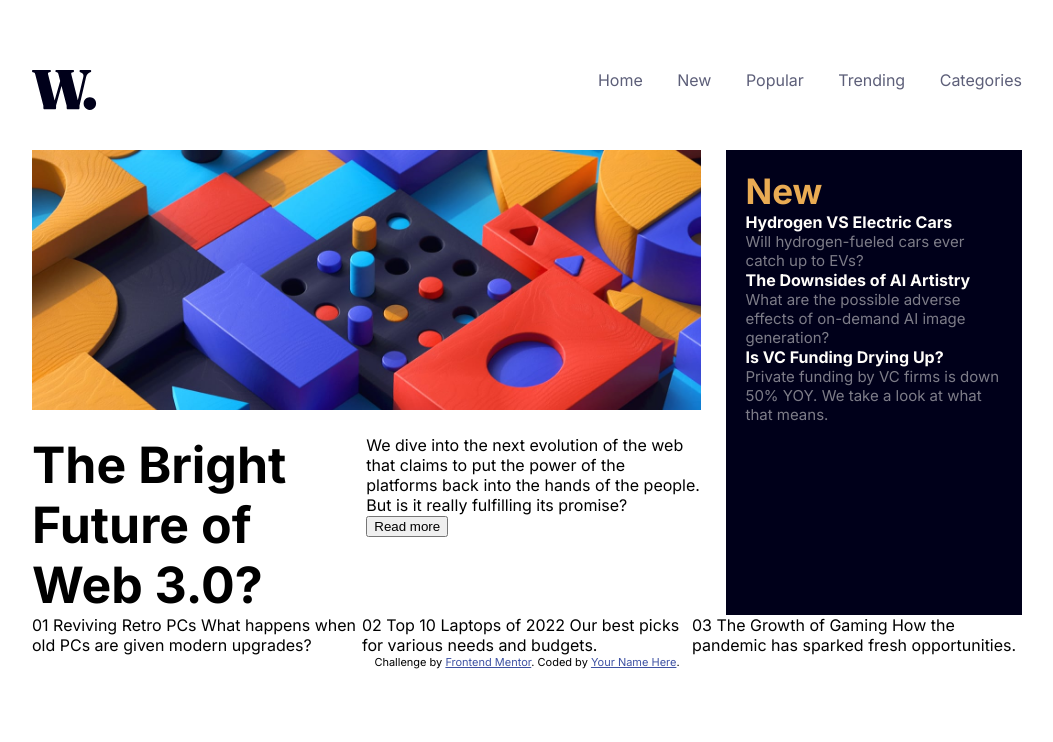
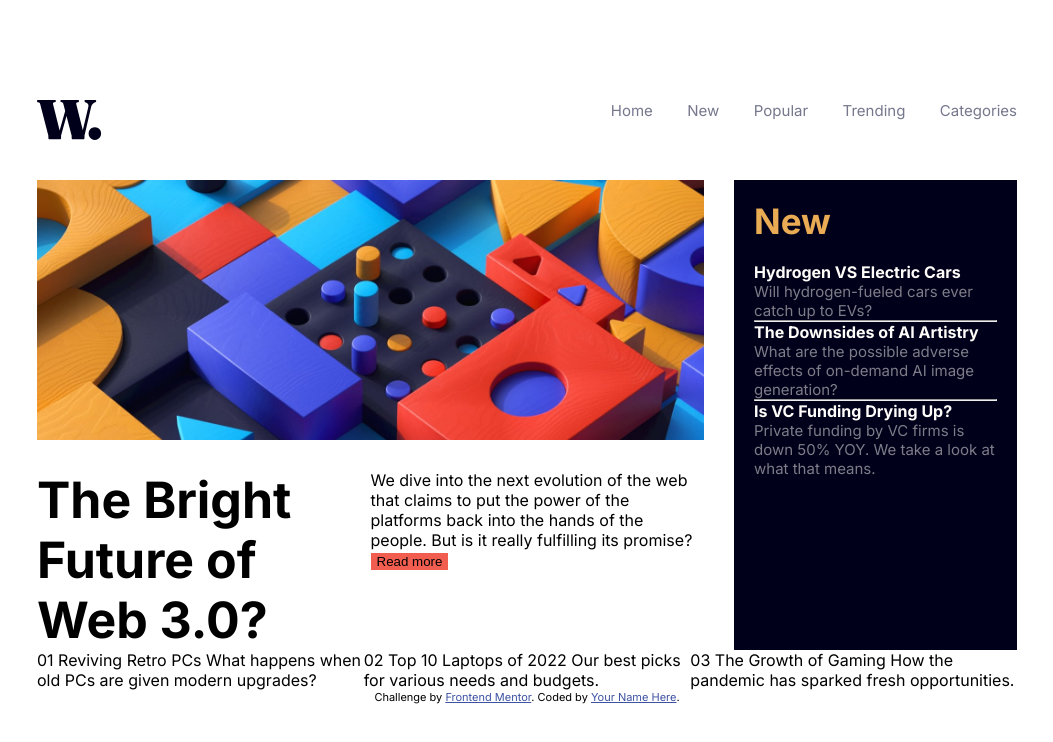
Before and after one commit to nanmartins/front-mentor, a plain HTML site: page news-homepage-main/index.html in a window 1280 px wide. Shown: the whole page, without its empty margins (113-1166 px from the left). Drawn offline with Linux system fonts and the light colour scheme.

Commit message:
grid-new need finish alignment, same for articles title and desc

```diff
--- a/news-homepage-main/index.html
+++ b/news-homepage-main/index.html
@@ -44,34 +44,49 @@
           <p>We dive into the next evolution of the web that claims to put the power of the platforms back into the hands of the people.
           But is it really fulfilling its promise?</p>
 
-          <button>Read more</button>
+          <button id="btn">Read more</button>
         </div>
       </div>
 
+      <!-- New section(rigth side) -->
       <div class="new">
+
+        <!-- Big Title -->
         <h2 class="new-main-title">New</h2>
 
-        <h4 class="new-title">
-          Hydrogen VS Electric Cars
-        </h4>
-        <h6 class="new-subtitle">
-          Will hydrogen-fueled cars ever catch up to EVs?
-        </h6>
+        <!-- New content body -->
+        <div class="new-card">
+          <a href="#" class="new-title-link">
+            Hydrogen VS Electric Cars
+          </a>
+          <p class="new-subtitle">
+            Will hydrogen-fueled cars ever catch up to EVs?
+          </p>
+        </div>
 
-        <h4 class="new-title">
-        The Downsides of AI Artistry
-        </h4>
-        <h6 class="new-subtitle">
-          What are the possible adverse effects of on-demand AI image generation?
-        </h6>
+        <hr class="new-divider">
 
-        <h4 class="new-title">
-          Is VC Funding Drying Up?
-        </h4>
-        <h6 class="new-subtitle">
-          Private funding by VC firms is down 50% YOY. We take a look at what that means.
-        </h6>
+        <!-- New content body -->
+        <div class="new-card">
+          <a href="#" class="new-title-link">
+            The Downsides of AI Artistry
+          </a>
+          <p class="new-subtitle">
+            What are the possible adverse effects of on-demand AI image generation?
+          </p>
+        </div>
 
+        <hr class="new-divider">
+
+        <!-- New content body -->
+        <div class="new-card">
+          <a href="#" class="new-title-link">
+            Is VC Funding Drying Up?
+          </a>
+          <p class="new-subtitle">
+            Private funding by VC firms is down 50% YOY. We take a look at what that means.
+          </p>
+        </div>
 
       </div>
     </div>
--- a/news-homepage-main/style.css
+++ b/news-homepage-main/style.css
@@ -11,10 +11,12 @@ html {
   font-family: 'Inter', sans-serif;
   box-sizing: border-box;
 }
+
 body {
-  padding: 70px 145px;
+  padding: 100px 150px;
 }
 
+/* Navbar */
 header {
   display: flex;
   justify-content: space-between;
@@ -22,24 +24,30 @@ header {
 }
 
 .nav-link {
-  font-size: 16px;
-  color: hsl(236, 13%, 42%);
+  font-size: 15px;
+  color: hsla(236, 13%, 42%, 0.85);
   font-weight: 400;
   text-decoration: none;
   margin-left: 30px;
 }
 
+.nav-link:hover {
+  color: hsl(5, 85%, 63%);
+}
+/* /////////////////////////// */
 
 
+/* Grid container */
 .grid {
   display: grid;
   margin: auto;
-  gap: 25px;
+  gap: 30px;
   grid-template-columns: 65% 1fr;
   grid-template-areas:
   "banner banner new"
   "article article new";
 }
+
 
 .banner {
   background-image: url("/assets/images/image-web-3-desktop.jpg");
@@ -68,6 +76,18 @@ header {
   /* grid-area: read; */
 }
 
+#btn {
+  background-color: hsl(5, 85%, 63%);
+  border: none;
+}
+
+#btn:hover {
+  background-color: hsl(240, 100%, 5%);
+  color: hsl(36, 100%, 99%);
+}
+
+
+/* New section (Right) */
 .new {
   grid-area: new;
   background-color: hsl(240, 100%, 5%);
@@ -83,11 +103,22 @@ header {
   font-weight: 700;
   margin: 0;
   padding: 0;
+  margin-bottom: 20px;
 }
 
-.new-title {
+/* .new-title {
   color: hsl(36, 100%, 99%);
   font-size: 16px;
+} */
+
+.new-title-link {
+  color: hsl(36, 100%, 99%);
+  text-decoration: none;
+  font-weight: 700;
+}
+
+.new-title-link:hover {
+  color: hsl(35, 77%, 62%);
 }
 
 .new-subtitle {
@@ -95,7 +126,7 @@ header {
   font-size: 15px;
   font-weight: 400;
 }
-
+/* /////////////////////////////// */
 
 
 .cards {
```
